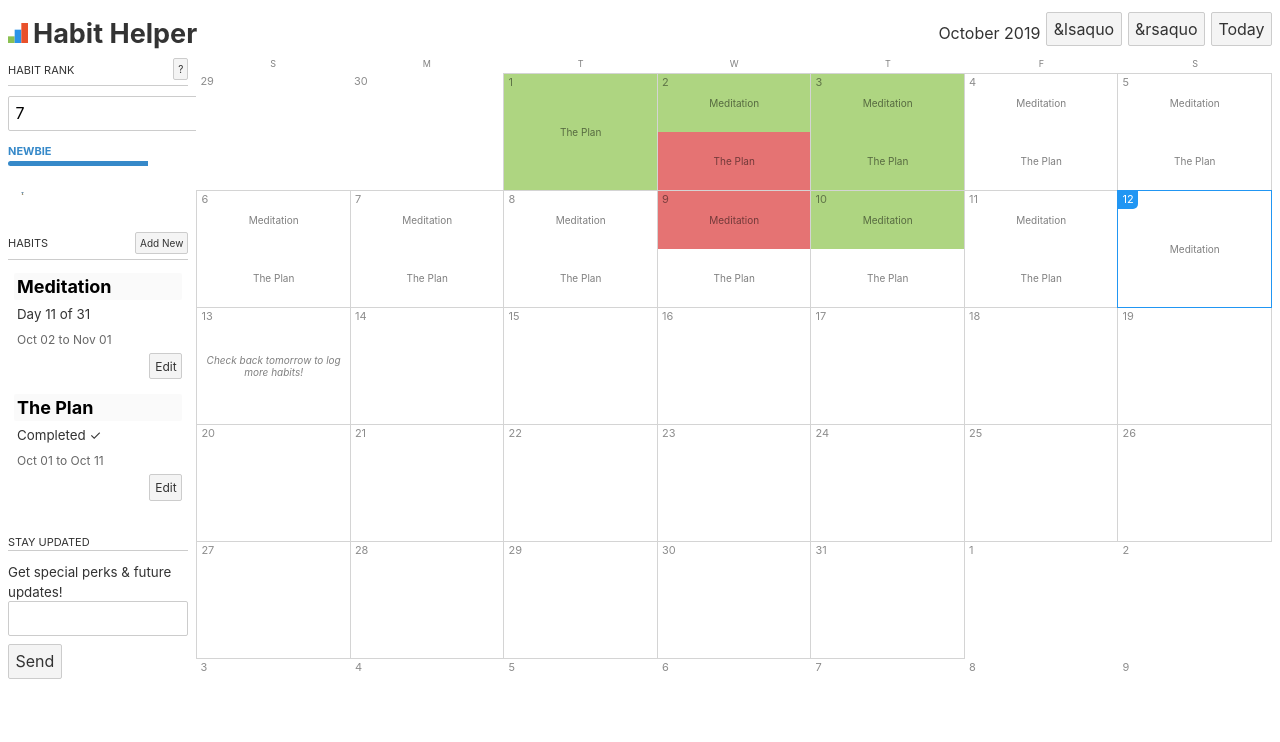
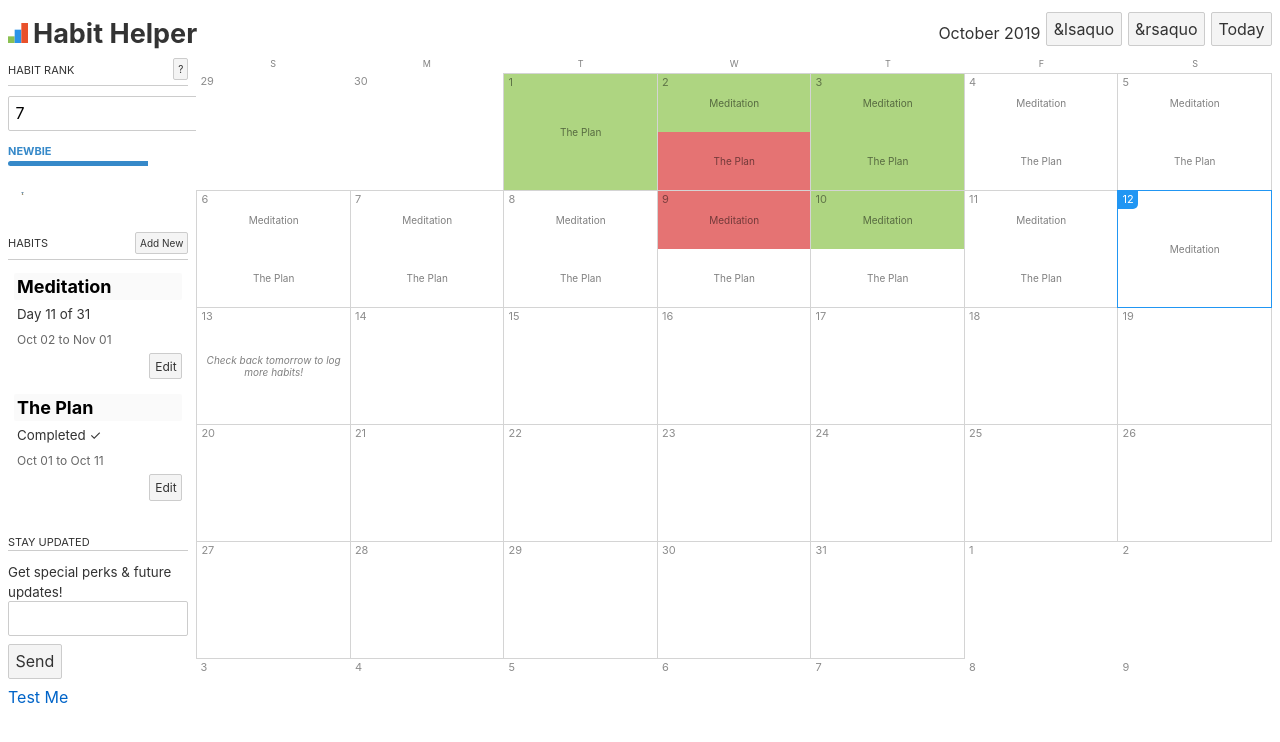
Before and after one commit to pooriajr/hh-svelte, a Svelte app: page / in a window 1280 px wide. Shown: the top 742 px of the page. Built offline with nearby package versions, Linux system fonts and the light colour scheme.

Commit message:
added test button

```diff
--- /dev/null
+++ b/public/contact.html
@@ -0,0 +1 @@
+<h1>Contact page</h1>
--- a/src/App.svelte
+++ b/src/App.svelte
@@ -368,6 +368,7 @@
         <input type="email" name="email" />
         <button type="submit">Send</button>
       </form>
+      <a href="/contact.html">Test Me</a>
       {/if}
     </div>
   </div>
```
